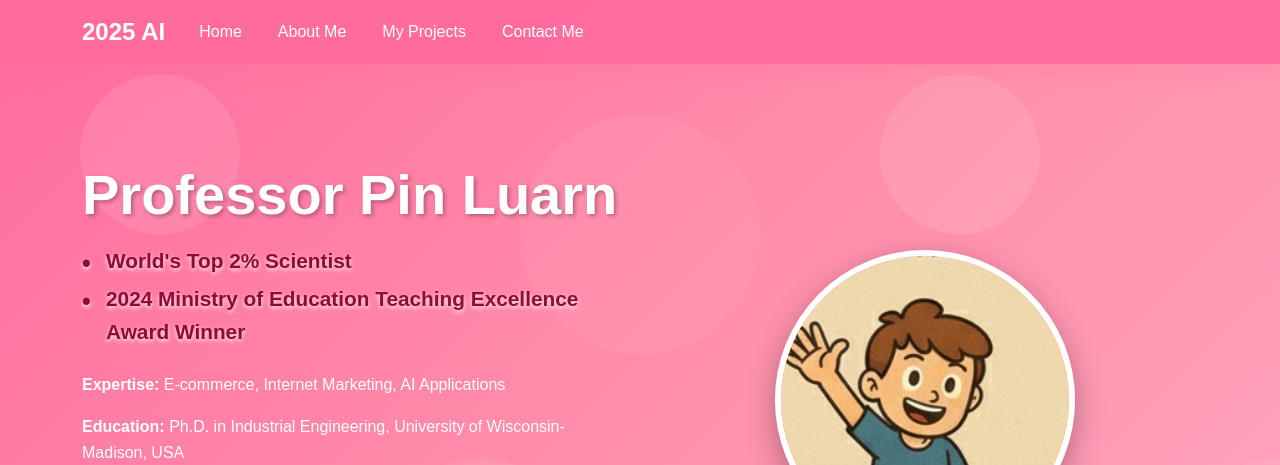
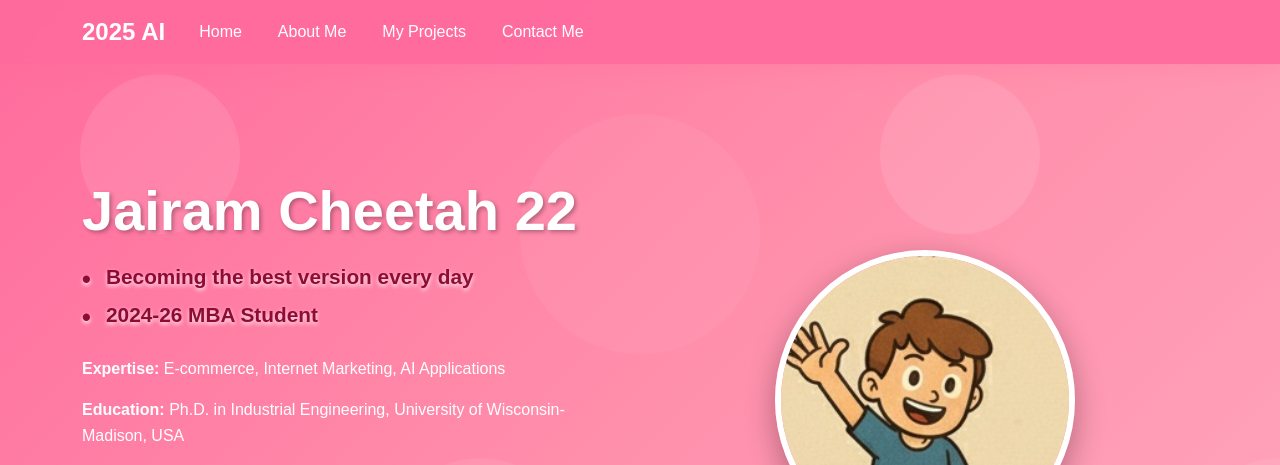
Before and after one commit to jairamingermany-png/jairamingermany-png.github.io, a plain HTML site: page index.html in a window 1280 px wide. Shown: the top 465 px of the page. Drawn offline with nearby package versions, Linux system fonts and the light colour scheme.

Commit message:
Update index.html

```diff
--- a/index.html
+++ b/index.html
@@ -339,9 +339,9 @@
         });
 // ====== User Profile Data Section - Please modify the content below ======
         const profileData = {
-            name: "Professor Pin Luarn",
-            title1: "World's Top 2% Scientist",
-            title2: "2024 Ministry of Education Teaching Excellence Award Winner",
+            name: "Jairam Cheetah 22",
+            title1: "Becoming the best version every day",
+            title2: "2024-26 MBA Student",
             expertise: "E-commerce, Internet Marketing, AI Applications",
             education: "Ph.D. in Industrial Engineering, University of Wisconsin-Madison, USA",
             email: "luarn@mail.ntust.edu.tw",
```
